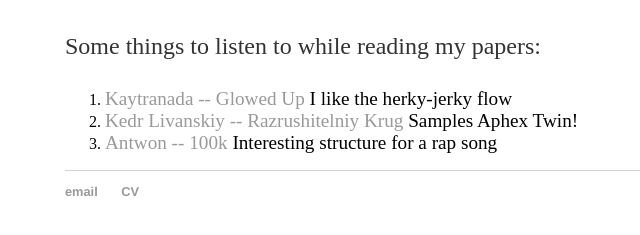
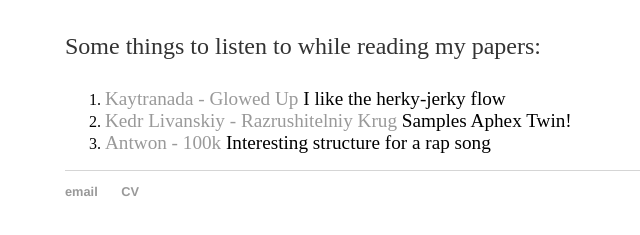
Before and after one commit to nicklutsko/nicklutsko.github.io, a Jekyll site: the page built from listening/index.html, in a window 1280 px wide. Shown: the part 167-402 px from the top of the page, without its empty margins (127-767 px from the left). Built offline with Jekyll 4.4.1, drawn with Linux system fonts in a browser that asks for light colours.

```diff
--- a/listening/index.html
+++ b/listening/index.html
@@ -7,9 +7,9 @@ title: Listening
 			<h1>Listening</h1>
 			<p>Some things to listen to while reading my papers:</p>
 			<ol>
-			  <li><big><a href="https://www.youtube.com/watch?v=yaWesK-nWts">Kaytranada -- Glowed Up</a>  I like the herky-jerky flow</big></li>
-			  <li><big><a href="https://www.youtube.com/watch?v=WvJ9yLnunwQ">Kedr Livanskiy -- Razrushitelniy Krug</a>  Samples Aphex Twin!</big></li>
-			  <li><big><a href="https://www.youtube.com/watch?v=ZhBh261KK9c">Antwon -- 100k</a>  Interesting structure for a rap song</big></li>
+			  <li><big><a href="https://www.youtube.com/watch?v=yaWesK-nWts">Kaytranada - Glowed Up</a>  I like the herky-jerky flow</big></li>
+			  <li><big><a href="https://www.youtube.com/watch?v=WvJ9yLnunwQ">Kedr Livanskiy - Razrushitelniy Krug</a>  Samples Aphex Twin!</big></li>
+			  <li><big><a href="https://www.youtube.com/watch?v=ZhBh261KK9c">Antwon - 100k</a>  Interesting structure for a rap song</big></li>
 			</ol>
 
 		</div>
```
Also changed, not shown: 1 other file.
